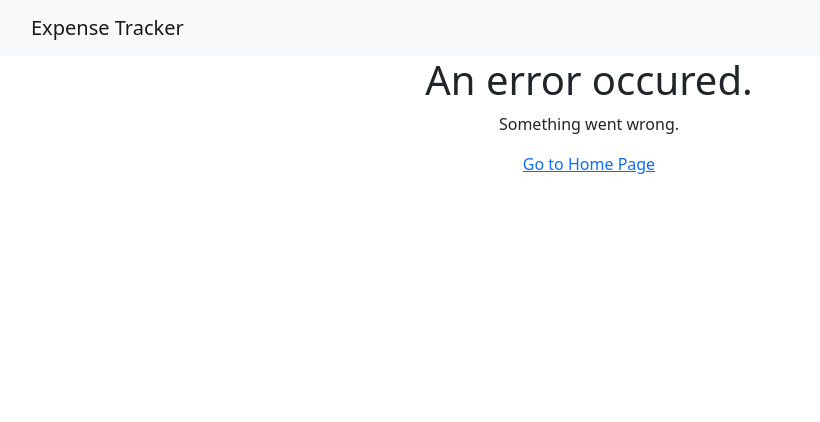
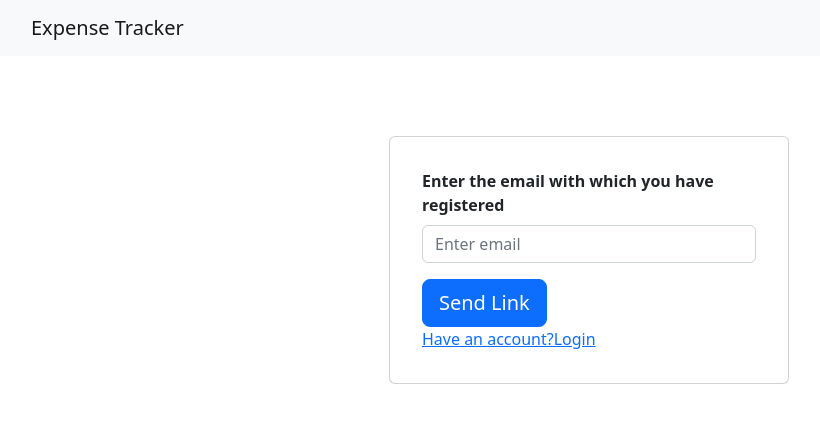
Before and after one commit to VivekPaswan24/React_ET_Project, a React (Create React App) app: page /forgot in a window 1280 px wide. Shown: the top 422 px of the page, without its empty margins (51-871 px from the left). Built offline with nearby package versions, Linux system fonts and the light colour scheme.

Commit message:
Added Forgot Pasword Functionality

```diff
--- a/src/App.js
+++ b/src/App.js
@@ -6,6 +6,7 @@ import AuthPage from "./pages/Auth";
 import WelcomePage from "./pages/Welcome";
 import UpdatProfilePage, {loader as profileInfoLoader} from "./pages/UpdateProfile";
 import ErrorPage from "./pages/Error";
+import PasswordChangePage from "./pages/PasswordChange";
 
 function App() {
 
@@ -13,7 +14,8 @@ function App() {
     {path:'/', element:<RootLayout/>, errorElement:<ErrorPage/>, children:[
       {index: true , element:<AuthPage/>},
       {path:'welcome',element:<WelcomePage/>},
-      {path:'updateProfile',element:<UpdatProfilePage/>,loader:profileInfoLoader}
+      {path:'updateProfile',element:<UpdatProfilePage/>,loader:profileInfoLoader},
+      {path:'forgot', element:<PasswordChangePage/>}
     ]}
   ])
   return (
--- a/src/components/Auth/AuthForm.js
+++ b/src/components/Auth/AuthForm.js
@@ -2,27 +2,27 @@ import React, { useRef, useState } from "react";
 import { Card, Button, Form, Container } from "react-bootstrap";
 import axios from "axios";
 
-import {useNavigate} from 'react-router-dom'
+import { useNavigate,Link } from "react-router-dom";
 
 const AuthForm = () => {
   const [error, setError] = useState(null);
-  const [isLogin,setIsLogin]=useState(true)
+  const [isLogin, setIsLogin] = useState(true);
 
-  const navigate=useNavigate()
+  const navigate = useNavigate();
 
   const emailInputRef = useRef();
   const passwordInputRef = useRef();
   const confirmPasswordInputRef = useRef();
 
-  const switchAuthModeHandler=()=>{
-    setIsLogin((prevState)=>!prevState)
-  }
+  const switchAuthModeHandler = () => {
+    setIsLogin((prevState) => !prevState);
+  };
 
   const submitHandler = async (event) => {
     event.preventDefault();
     const enteredEmail = emailInputRef.current.value;
     const enteredPassword = passwordInputRef.current.value;
-    if(!isLogin){
+    if (!isLogin) {
       const enteredConfirmPassword = confirmPasswordInputRef.current.value;
       if (enteredPassword === enteredConfirmPassword) {
         try {
@@ -41,20 +41,23 @@ const AuthForm = () => {
       } else {
         setError("Password is not matched");
       }
-      }else{
-        try{
-            const response=await axios.post('https://identitytoolkit.googleapis.com/v1/accounts:signInWithPassword?key=AIzaSyD4GjTK67EiRG4F6h_wEsd1uUdZeP_sYvw',{
-                email:enteredEmail,
-                password:enteredPassword,
-                returnSecureToken:true
-            })
-            localStorage.setItem('token',response.data.idToken)
-            navigate('/welcome')
-        }catch(error){
-            setError(error.response.data.error.message)
+    } else {
+      try {
+        const response = await axios.post(
+          "https://identitytoolkit.googleapis.com/v1/accounts:signInWithPassword?key=AIzaSyD4GjTK67EiRG4F6h_wEsd1uUdZeP_sYvw",
+          {
+            email: enteredEmail,
+            password: enteredPassword,
+            returnSecureToken: true,
+          }
+        );
+        localStorage.setItem("token", response.data.idToken);
+        navigate("/welcome");
+      } catch (error) {
+        setError(error.response.data.error.message);
       }
     }
-    }
+  };
 
   return (
     <React.Fragment>
@@ -67,7 +70,7 @@ const AuthForm = () => {
       >
         <Card.Body>
           <Card.Title style={{ color: "black", textAlign: "center" }}>
-            {!isLogin ? 'Sign Up':'Login'}
+            {!isLogin ? "Sign Up" : "Login"}
           </Card.Title>
           <Form onSubmit={submitHandler}>
             <Form.Group className="mb-4 mt-4">
@@ -81,25 +84,28 @@ const AuthForm = () => {
 
             <Form.Group className="mb-4">
               <Form.Control
-                type={!isLogin ? 'text':'password'}
+                type={!isLogin ? "text" : "password"}
                 placeholder="Password"
                 required
                 ref={passwordInputRef}
               />
             </Form.Group>
-            {!isLogin && <Form.Group className="mb-4">
+            {!isLogin && (
+              <Form.Group className="mb-4">
                 <Form.Control
                   type="password"
                   placeholder="Confirm Password"
                   required
                   ref={confirmPasswordInputRef}
                 />
-            </Form.Group>}
+              </Form.Group>
+            )}
             <Button variant="primary" type="submit">
-              {isLogin ? 'Login' :'Sign Up'}
+              {isLogin ? "Login" : "Sign Up"}
             </Button>
           </Form>
         </Card.Body>
+        <Link to='/forgot' style={{textAlign:'center',textDecoration:'none'}}>Forgot password?</Link>
       </Card>
       <Container
         style={{
@@ -113,8 +119,14 @@ const AuthForm = () => {
         }}
       >
         {!error ? (
-            <button type="click" style={{ backgroundColor: "transparent", border: "none" }} onClick={switchAuthModeHandler}>
-              {!isLogin ? 'Have an account ? Login':"Don't have an account? Sign up" }
+          <button
+            type="click"
+            style={{ backgroundColor: "transparent", border: "none" }}
+            onClick={switchAuthModeHandler}
+          >
+            {!isLogin
+              ? "Have an account ? Login"
+              : "Don't have an account? Sign up"}
           </button>
         ) : (
           <span>{error}</span>
--- /dev/null
+++ b/src/pages/PasswordChange.js
@@ -0,0 +1,42 @@
+import axios from "axios";
+import { useRef, useState } from "react";
+import { Card, Form,Button } from "react-bootstrap";
+import { Link } from "react-router-dom";
+
+const PasswordChangePage = () => {
+    const [isLoading,setIsLoading]=useState(false);
+    const emailInputRef=useRef();
+
+    const passwordChangeHandler=async(event)=>{
+        event.preventDefault();
+        const enteredEmail=emailInputRef.current.value
+        setIsLoading(true)
+        try{
+            const response=await axios.post('https://identitytoolkit.googleapis.com/v1/accounts:sendOobCode?key=AIzaSyD4GjTK67EiRG4F6h_wEsd1uUdZeP_sYvw',{
+                requestType:"PASSWORD_RESET",
+                email:enteredEmail,
+            })
+            console.log(response)
+            setIsLoading(false);
+        }catch(error){
+            alert(error.response.data.error.message)
+            setIsLoading(false)
+        }
+    }
+  return (
+    <Card style={{width:'25rem',margin:'auto',marginTop:'10vh',padding:'2rem'}}>
+      <Form onSubmit={passwordChangeHandler}>
+        <Form.Group className="mb-3 fw-bold">
+          <Form.Label >Enter the email with which you have registered</Form.Label>
+          <Form.Control type="email" placeholder="Enter email" required ref={emailInputRef}/>
+        </Form.Group>
+        <Button variant="primary" size="lg" type="submit">
+        {isLoading ? 'Loading...' : 'Send Link'}
+        </Button>
+      </Form>
+      <Link to='/'>Have an account?Login</Link>
+    </Card>
+  );
+};
+
+export default PasswordChangePage;
```
Lines whose indentation alone changed are shown as unchanged.
